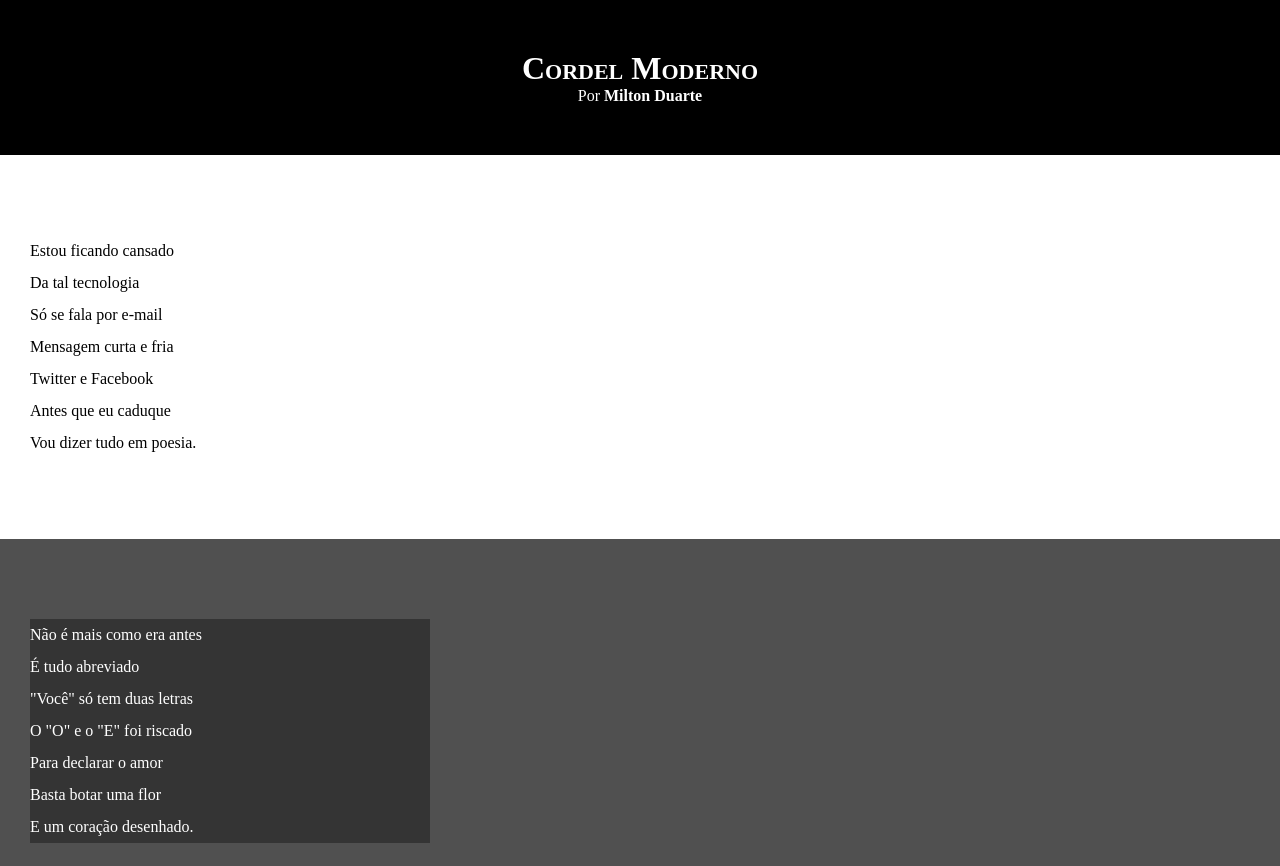
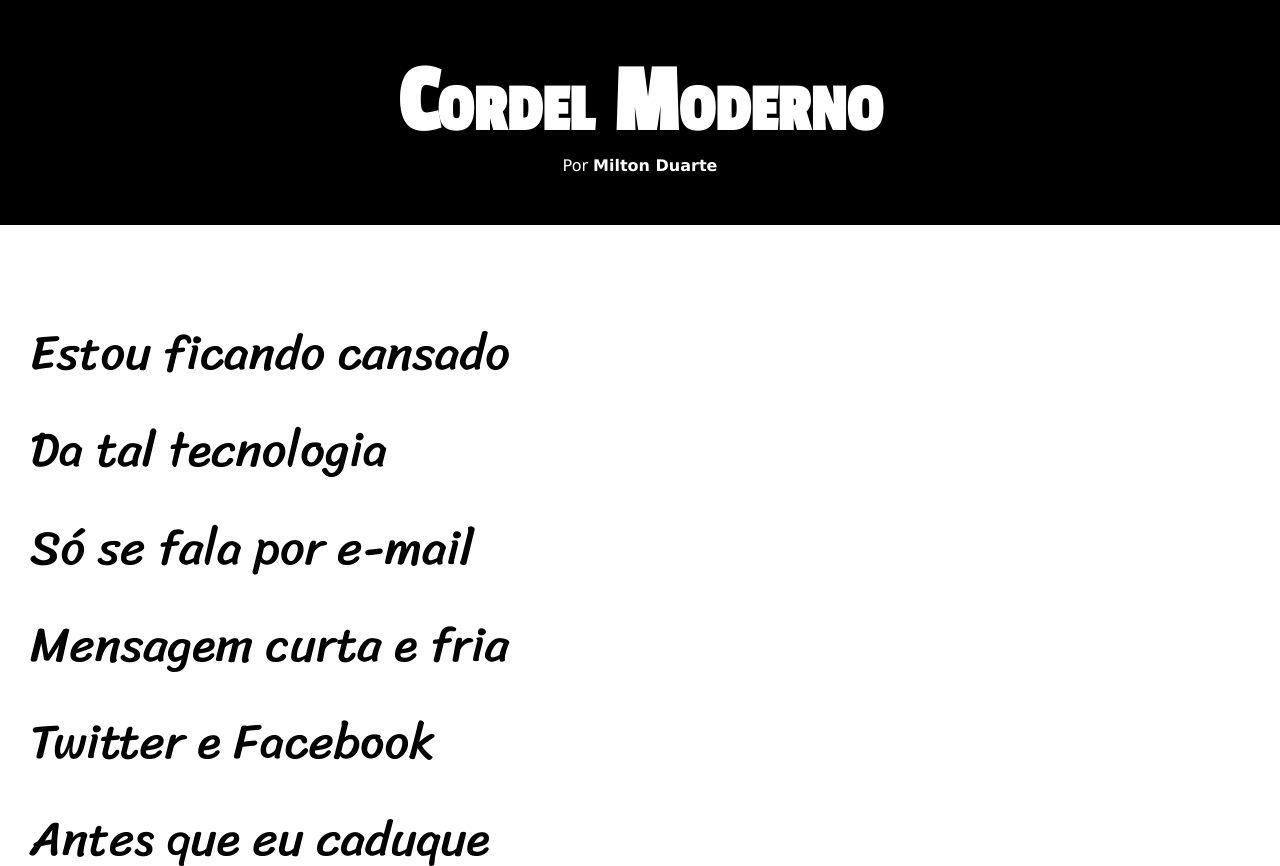
Before and after one commit to koderabit/html5-css3, a plain HTML site: page ex007/index.html in a window 1280 px wide. Shown: the top 866 px of the page. Drawn offline with Linux system fonts and the light colour scheme.

Commit message:
Update style.css

```diff
--- a/ex007/style/style.css
+++ b/ex007/style/style.css
@@ -1,4 +1,11 @@
 @charset "utf-8";
+@import url('https://fonts.googleapis.com/css2?family=Passion+One&family=Sriracha&display=swap');
+:root {
+    --fonte1: Verdana, Geneva, Tahoma, sans-serif;
+    --fonte2: 'Passion One', cursive;
+    --fonte3: 'Sriracha', cursive;
+}
+
 * {
     margin: 0px;
     padding: 0px;
@@ -6,6 +13,7 @@
 
 html, body {
     min-height: 100vh;
+    font-family: var(--fonte1);
     background-color: darkgray;
 }
 
@@ -18,6 +26,8 @@ header {
 header > h1 {
     padding-top: 50px;
     font-variant: small-caps;
+    font-family: var(--fonte2);
+    font-size: 7.5vw;
 }
 
 header > p {
@@ -39,6 +49,8 @@ section {
     padding-bottom: 10vh;
     line-height: 2em;
     padding-left: 30px;
+    font-family: var(--fonte3);
+    font-size: 3.8vw;
 }
 
 section.normal {
@@ -53,7 +65,8 @@ section.imagem {
 
 section.imagem > p {
     background-color: rgba(0, 0, 0, 0.356);
-    width: 400px;
+    display: inline-block;
+    padding: 5px;
 }
 
 footer {
```
